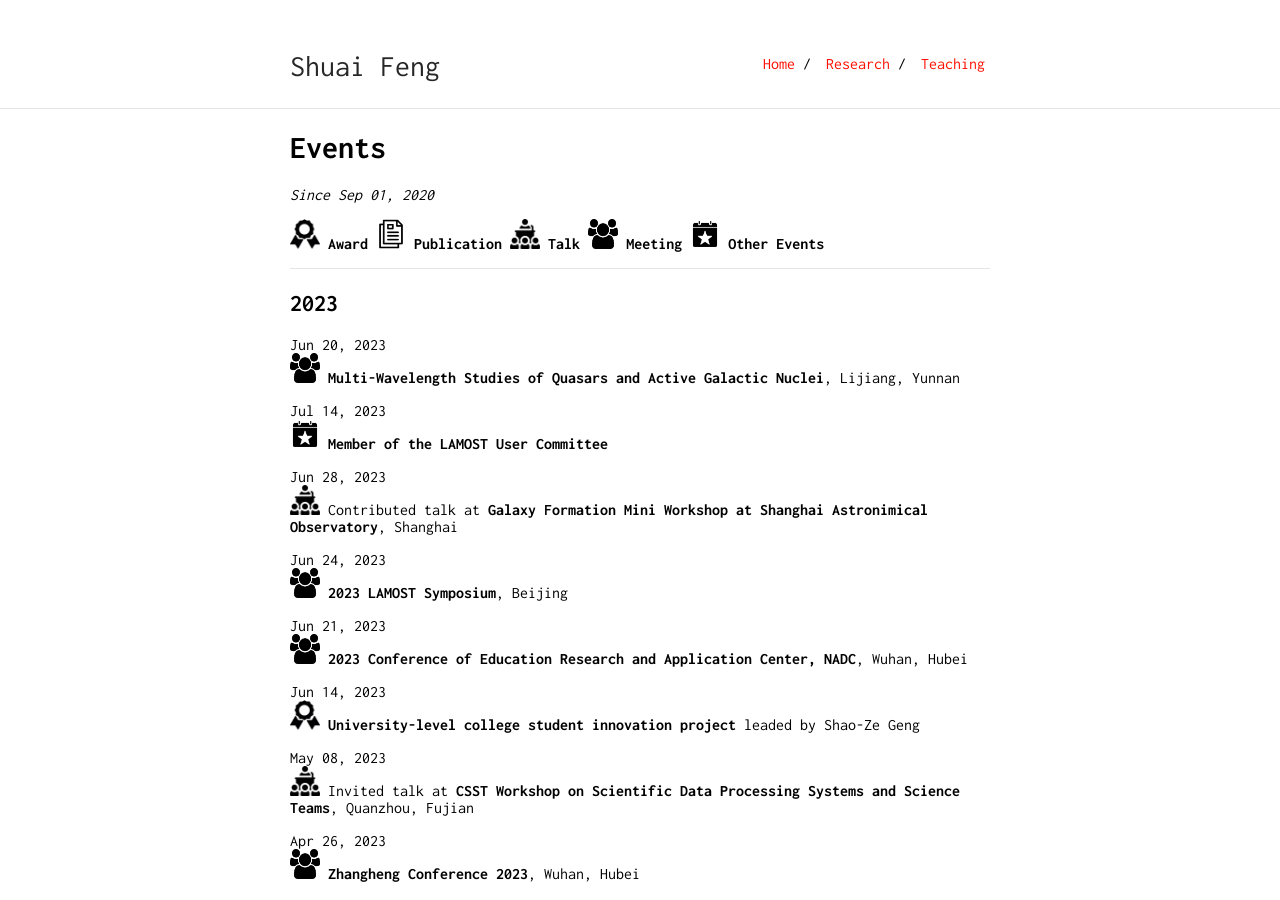
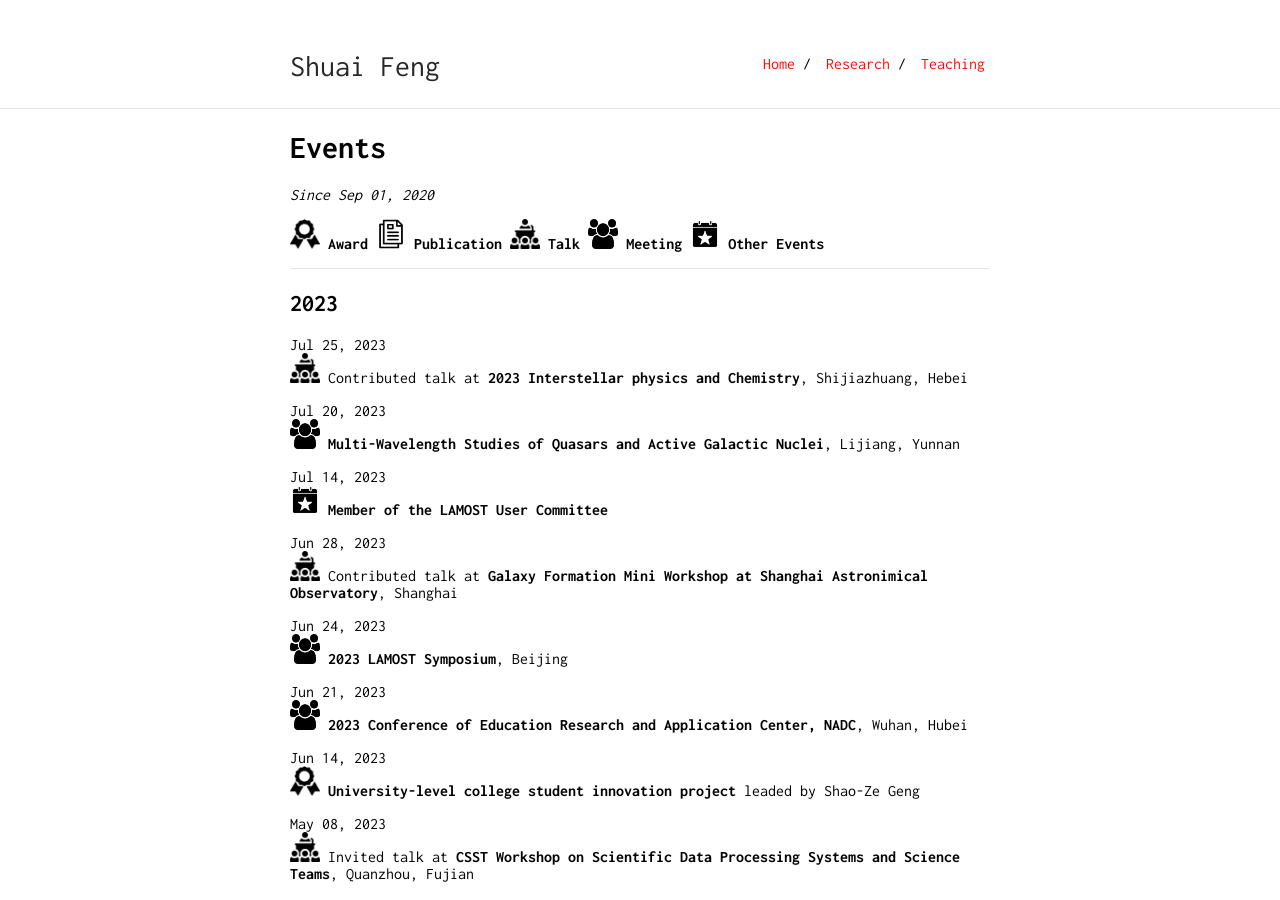
Before and after one commit to fengshuai0210/fengshuai0210.github.io, a Jekyll site: the page built from events.md, in a window 1280 px wide and 900 px high. Built offline with Jekyll 4.4.1, drawn with Linux system fonts in a browser that asks for light colours; our own code applies the rules of GitHub Pages for plain Markdown files.

Commit message:
Update events.md

```diff
--- a/events.md
+++ b/events.md
@@ -11,7 +11,10 @@ layout: default
 
 ## 2023
 
-Jun 20, 2023\
+Jul 25, 2023\
+<img src="/image/talk-icon.png" style="width:30px;height:30px;"> Contributed talk at **2023 Interstellar physics and Chemistry**, Shijiazhuang, Hebei
+
+Jul 20, 2023\
 <img src="/image/meeting-icon.png" style="width:30px;height:30px;"> **Multi-Wavelength Studies of Quasars and Active Galactic Nuclei**, Lijiang, Yunnan
 
 Jul 14, 2023\
```
